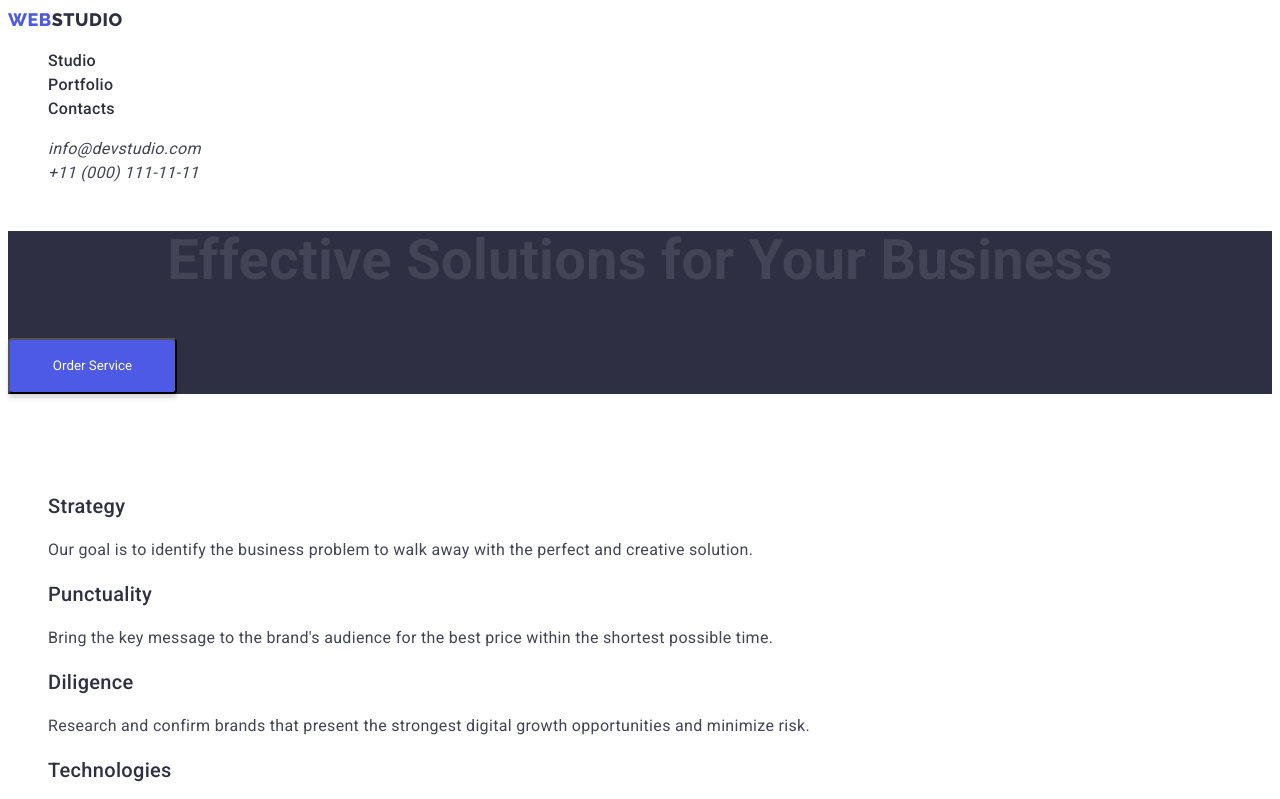
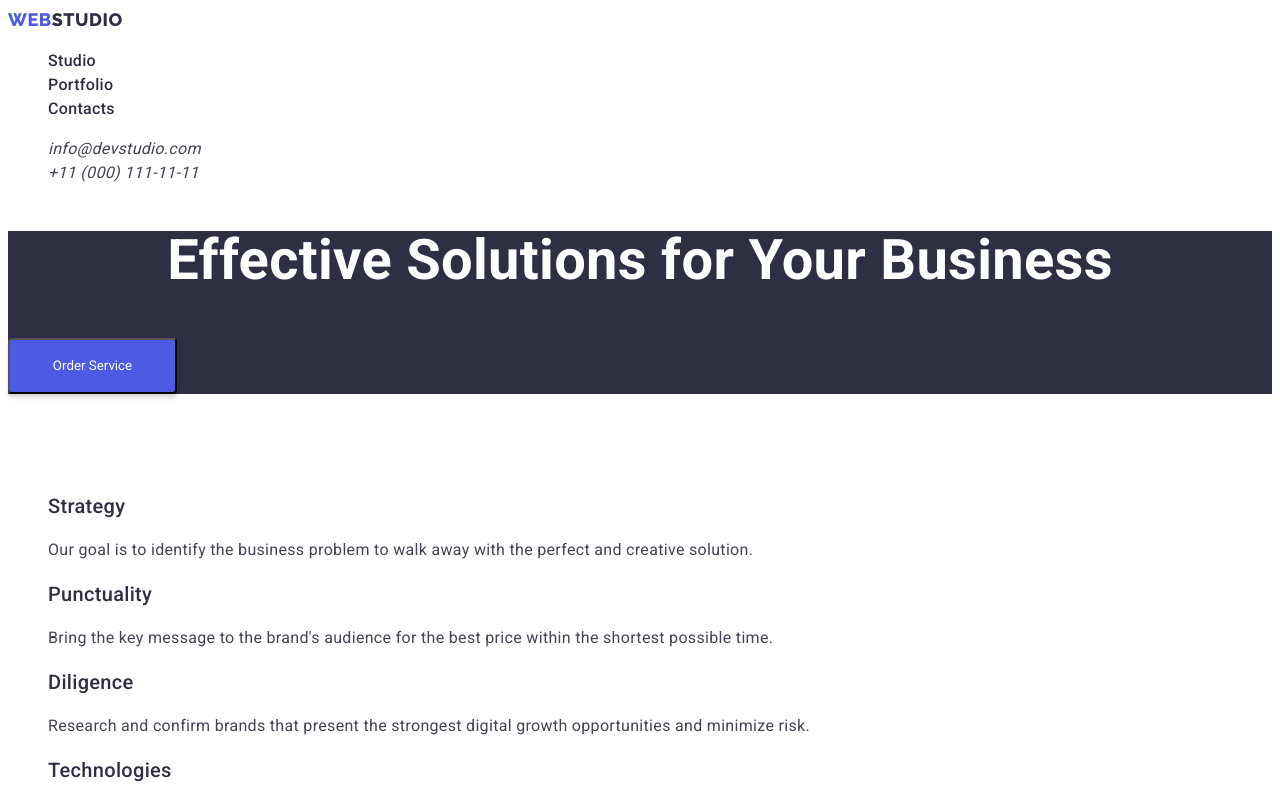
Before and after one commit to Ivanor1505/goit-markup-hw-02, a plain HTML site: page index.html in a window 1280 px wide. Shown: the top 799 px of the page. Drawn offline with Linux system fonts and the light colour scheme.

Commit message:
Д.З.2 правка

```diff
--- a/css/styles.css
+++ b/css/styles.css
@@ -100,6 +100,7 @@ body {
 }
 
 .primary-title {
+    color: var(--primery-bcg-color);
     font-weight: 700;
     font-size: 56px;
     line-height: 1.071;
```
